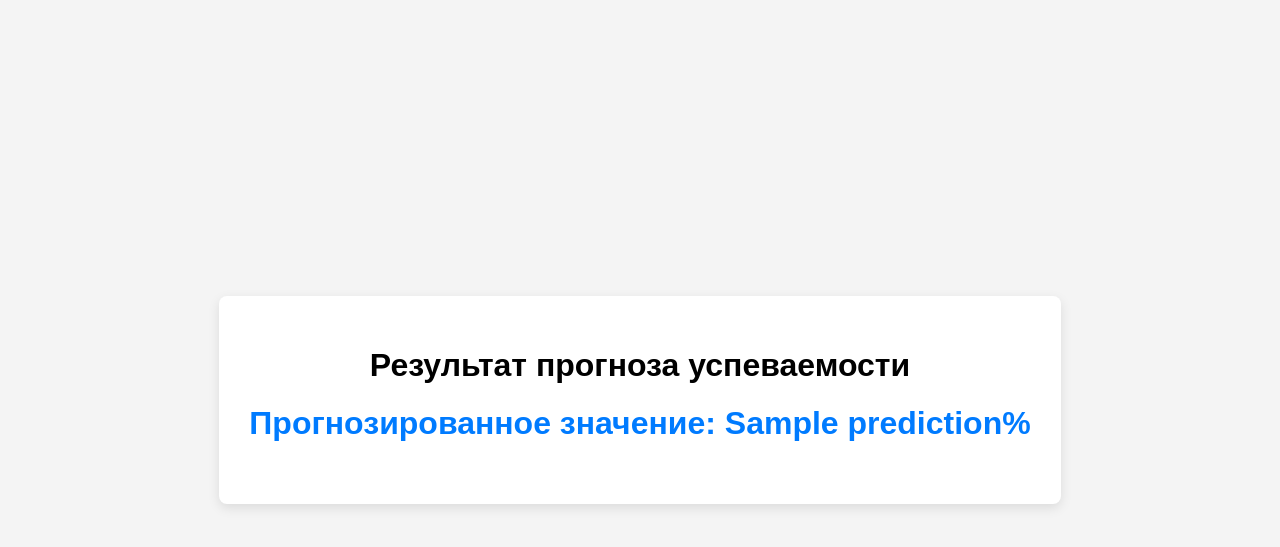
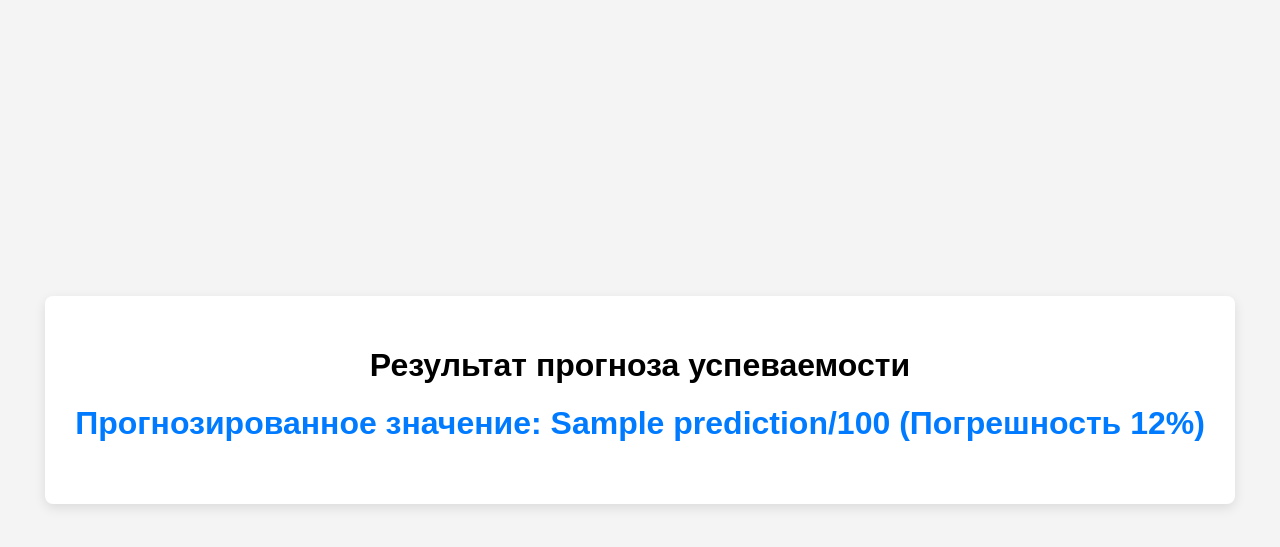
Before and after one commit to BookWormDevid/Stud.grade.prediction, a Flask app: template results/Server_end/templates/result.html in a window 1280 px wide. Shown: the top 547 px of the page. Run offline with Flask 3, Linux system fonts and the light colour scheme; the template is opened without the code that fills it: most values are stand-ins (such as "Sample title", 1, 10 or a date in 2020).

Commit message:
Update result.html

```diff
--- a/results/Server_end/templates/result.html
+++ b/results/Server_end/templates/result.html
@@ -45,7 +45,7 @@
 <body>
     <div class="container">
         <h1>Результат прогноза успеваемости</h1>
-        <p class="result">Прогнозированное значение: {{ prediction }}%</p>
+        <p class="result">Прогнозированное значение: {{ prediction }}/100 (Погрешность 12%)</p>
     </div>
 </body>
 </html>
```
